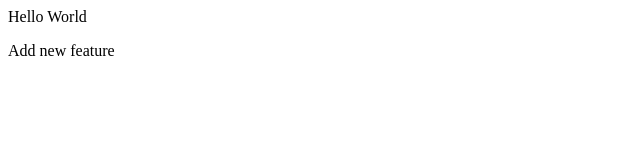
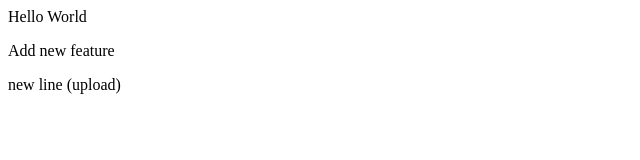
Before and after one commit to intrestingcodding/localrepo, a plain HTML site: page index.html in a window 1280 px wide. Shown: the whole page, without its empty margins (0-640 px from the left). Drawn offline with Linux system fonts and the light colour scheme.

Commit message:
new update

```diff
--- a/index.html
+++ b/index.html
@@ -1,2 +1,3 @@
 <p>Hello World</p>
 <p>Add new feature</p>
+<p>new line (upload)</p>
```
